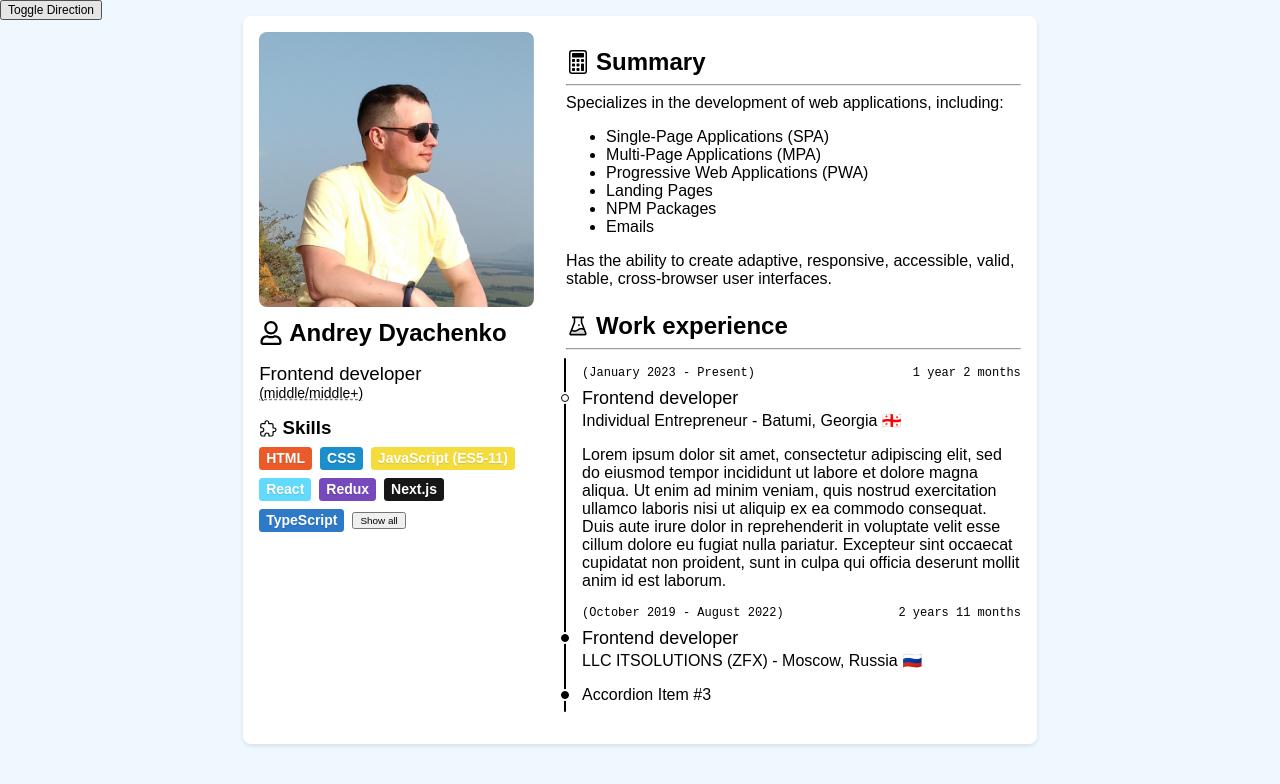
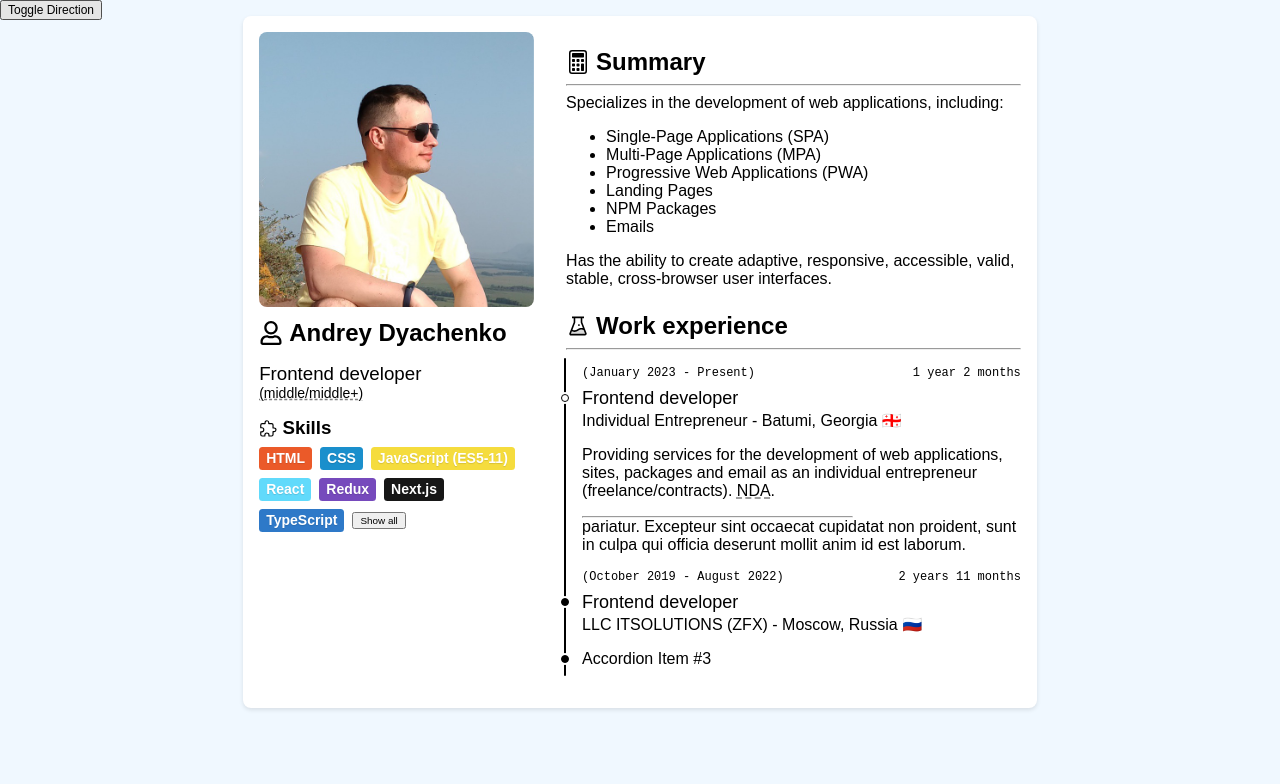
Before and after one commit to Andrew-Dyachenko/cv, a Next.js app: page / in a window 1280 px wide. Shown: the top 784 px of the page. Built offline with nearby package versions, Linux system fonts and the light colour scheme; a web font is replaced by a local one.

Commit message:
feat(experience): update IE body

```diff
--- a/src/components/Experience/Experience.tsx
+++ b/src/components/Experience/Experience.tsx
@@ -92,11 +92,11 @@ export default function Experience() {
 					className={accordionStyles.accordion__collapse}
 				>
 					<div className={accordionStyles.accordion__body}>
-						Lorem ipsum dolor sit amet, consectetur adipiscing elit, sed do
-						eiusmod tempor incididunt ut labore et dolore magna aliqua. Ut enim
-						ad minim veniam, quis nostrud exercitation ullamco laboris nisi ut
-						aliquip ex ea commodo consequat. Duis aute irure dolor in
-						reprehenderit in voluptate velit esse cillum dolore eu fugiat nulla
+						Providing services for the development of web applications, sites,
+						packages and email as an individual entrepreneur
+						(freelance/contracts).{" "}
+						<abbr title="Non-Disclosure Agreement">NDA</abbr>.
+						<hr className={styles.experience__hr} />
 						pariatur. Excepteur sint occaecat cupidatat non proident, sunt in
 						culpa qui officia deserunt mollit anim id est laborum.
 					</div>
```
